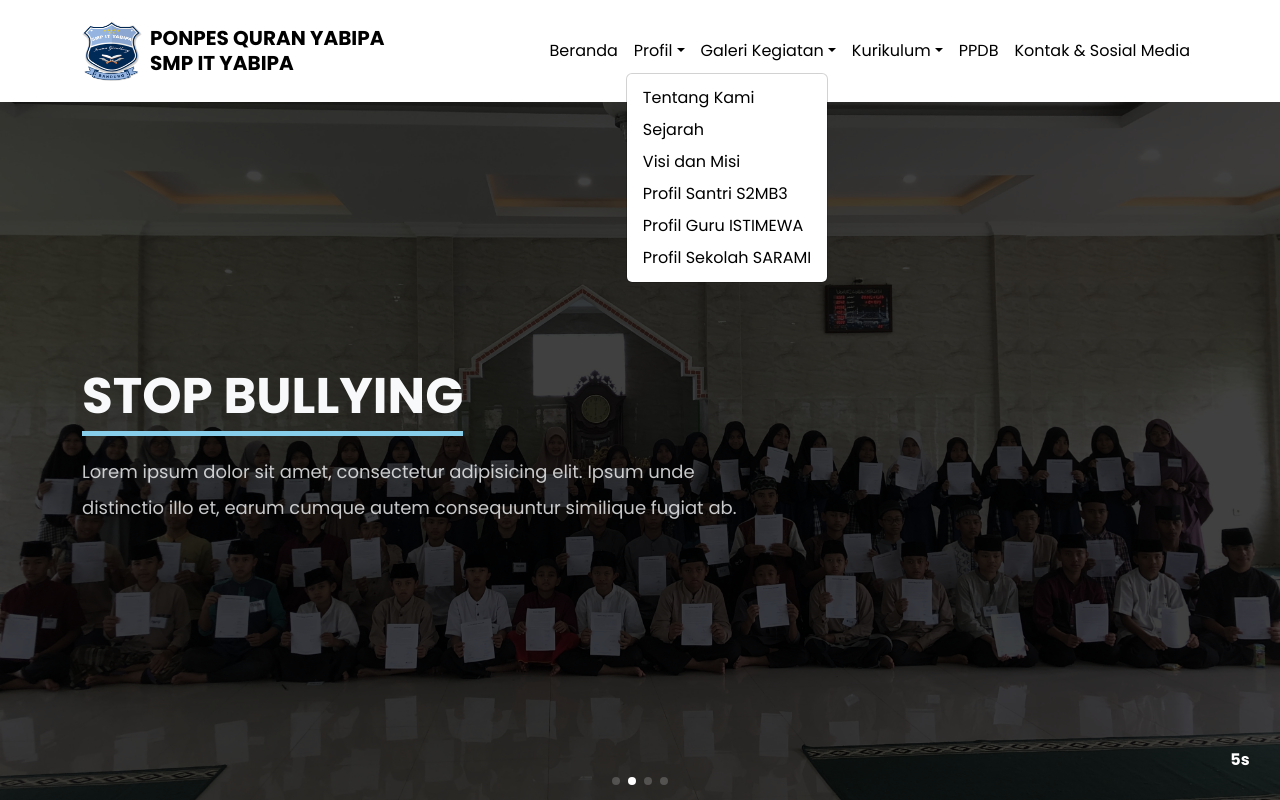
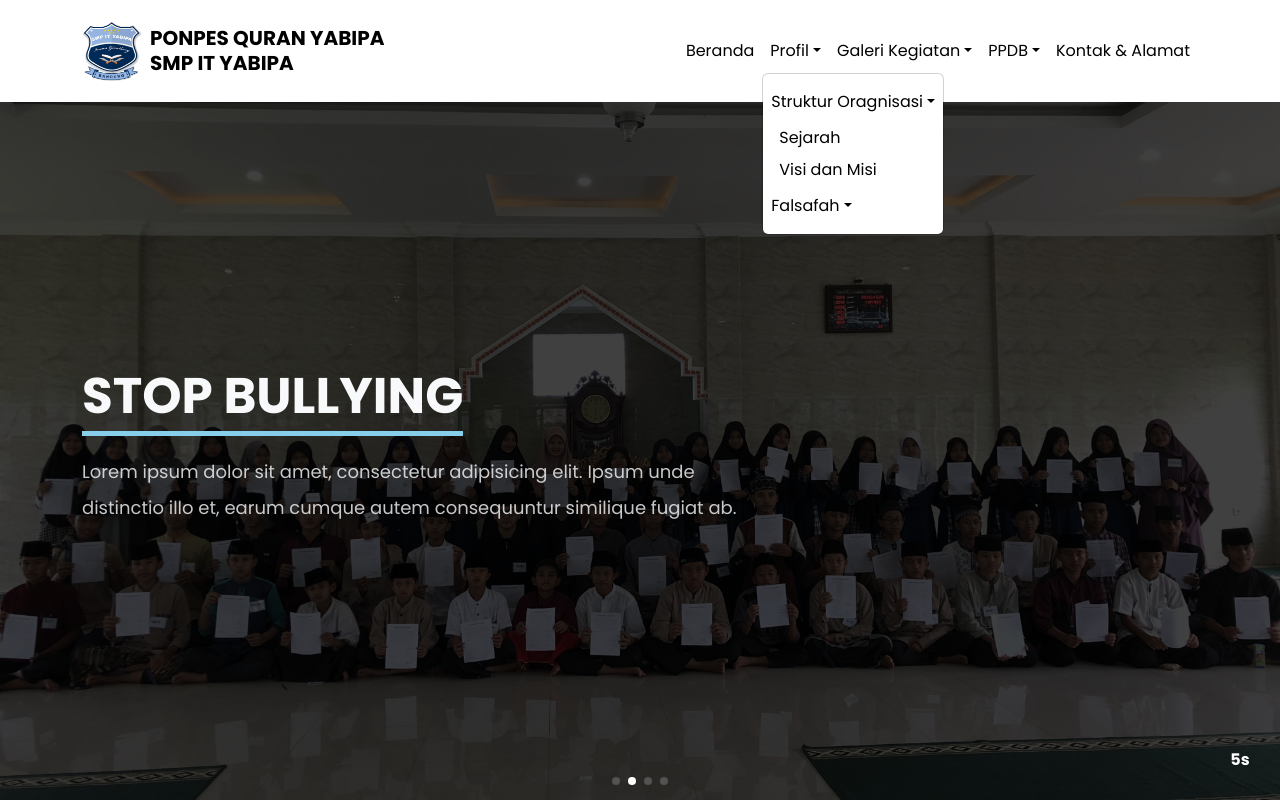
Before and after one commit to dikymonz/web-yabipa, a React (Vite) app: page / in a window 1280 px wide. Both pictures are taken after a click on the button "Profil". Shown: the top 800 px of the page. Built offline with nearby package versions, Linux system fonts and the light colour scheme.

Commit message:
revisi menu navbar

```diff
--- a/src/components/NavbarComponent.jsx
+++ b/src/components/NavbarComponent.jsx
@@ -30,12 +30,20 @@ const NavbarComponent = () => {
                   <Nav.Link href="/">Beranda</Nav.Link>
 
                   <NavDropdown title="Profil" id={`offcanvasNavbarDropdown-expand-${expand}`}>
-                    <NavDropdown.Item href="/profil/tentang">Tentang Kami</NavDropdown.Item>
+                    <NavDropdown title="Struktur Oragnisasi" id={`offcanvasNavbarDropdown-expand-${expand}`}>
+                      <NavDropdown.Item href="/kurikulum/yayasan">Yayasan Bina Insan Paripurna</NavDropdown.Item>
+                      <NavDropdown.Item href="/kurikulum/pesantren">Pondok Pesantren Quran Yabipa</NavDropdown.Item>
+                      <NavDropdown.Item href="/kurikulum/smp">SMP IT YABIPA</NavDropdown.Item>
+                      <NavDropdown.Item href="/kurikulum/komite">Forum Orangtua Murid</NavDropdown.Item>
+                      <NavDropdown.Item href="/kurikulum/relawan-yabipa">Relawan Yabipa</NavDropdown.Item>
+                    </NavDropdown>
                     <NavDropdown.Item href="/profil/sejarah">Sejarah</NavDropdown.Item>
                     <NavDropdown.Item href="/profil/visi-misi">Visi dan Misi</NavDropdown.Item>
-                    <NavDropdown.Item href="/profil/profil-santri">Profil Santri S2MB3</NavDropdown.Item>
-                    <NavDropdown.Item href="/profil/profil-guru">Profil Guru ISTIMEWA</NavDropdown.Item>
-                    <NavDropdown.Item href="/profil/profil-sekolah">Profil Sekolah SARAMI</NavDropdown.Item>
+                    <NavDropdown title="Falsafah" id={`offcanvasNavbarDropdown-expand-${expand}`}>
+                      <NavDropdown.Item href="/profil/profil-santri">Profil Santri S2MB3</NavDropdown.Item>
+                      <NavDropdown.Item href="/profil/profil-guru">Profil Guru ISTIMEWA</NavDropdown.Item>
+                      <NavDropdown.Item href="/profil/profil-sekolah">Profil Sekolah SARAMI</NavDropdown.Item>
+                    </NavDropdown>
                   </NavDropdown>
 
                   <NavDropdown title="Galeri Kegiatan" id={`offcanvasNavbarDropdown-expand-${expand}`}>
@@ -48,16 +56,13 @@ const NavbarComponent = () => {
                     <NavDropdown.Item href="/gallery/gallery-munaqosyah"> Munaqosyah</NavDropdown.Item>
                   </NavDropdown>
 
-                  <NavDropdown title="Kurikulum" id={`offcanvasNavbarDropdown-expand-${expand}`}>
-                    <NavDropdown.Item href="/kurikulum/yayasan">Yayasan</NavDropdown.Item>
-                    <NavDropdown.Item href="/kurikulum/pesantren">Pesantren</NavDropdown.Item>
-                    <NavDropdown.Item href="/kurikulum/smp">SMP</NavDropdown.Item>
-                    <NavDropdown.Item href="/kurikulum/komite">Komite</NavDropdown.Item>
-                    <NavDropdown.Item href="/kurikulum/relawan-yabipa">Relawan Yabipa</NavDropdown.Item>
+                  <NavDropdown title="PPDB" id={`offcanvasNavbarDropdown-expand-${expand}`}>
+                    <NavDropdown.Item href="/kurikulum/yayasan">Rincian Biaya</NavDropdown.Item>
+                    <NavDropdown.Item href="https://bit.ly/3SRuHFV" target="_blank">
+                      Link Pendaftaran
+                    </NavDropdown.Item>
                   </NavDropdown>
-
-                  <Nav.Link href="/ppdb">PPDB</Nav.Link>
-                  <Nav.Link href="/kontak">Kontak & Sosial Media</Nav.Link>
+                  <Nav.Link href="/kontak">Kontak & Alamat</Nav.Link>
                 </Nav>
               </Offcanvas.Body>
             </Navbar.Offcanvas>
```
